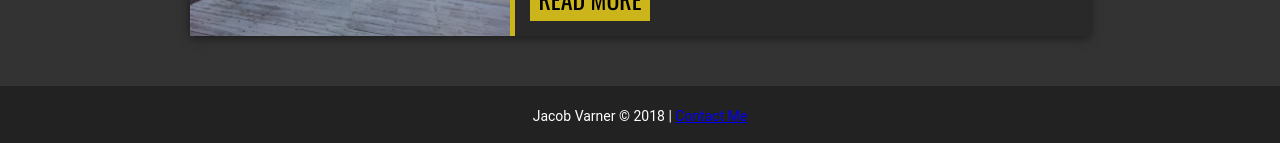
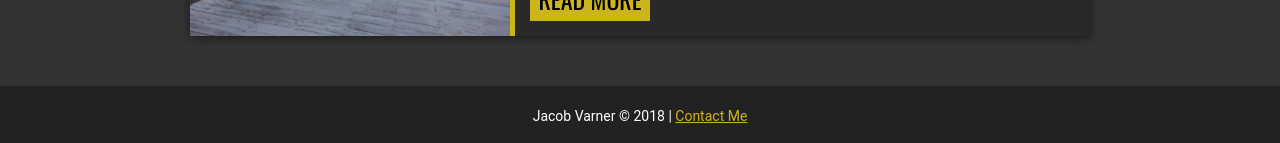
Before and after one commit to jacobvarner/cycling-blog, a Jekyll site: the page built from index.html, in a window 1280 px wide. Shown: the part 1264-1407 px from the top of the page. Built offline with Jekyll 4.4.1, drawn with Linux system fonts in a browser that asks for light colours; nearby versions of some CDN libraries.

Commit message:
Fixed footer link color.

```diff
--- a/styles/main.sass
+++ b/styles/main.sass
@@ -646,6 +646,9 @@ footer
     font-size: 14px
     line-height: 60px
 
+    a, a:visited, a:active, a:hover
+      color: #ccb51b
+
     @media only screen and (max-width: 600px)
       font-size: 12px
       line-height: 40px
```
Also changed, not shown: styles/main.min.css.
